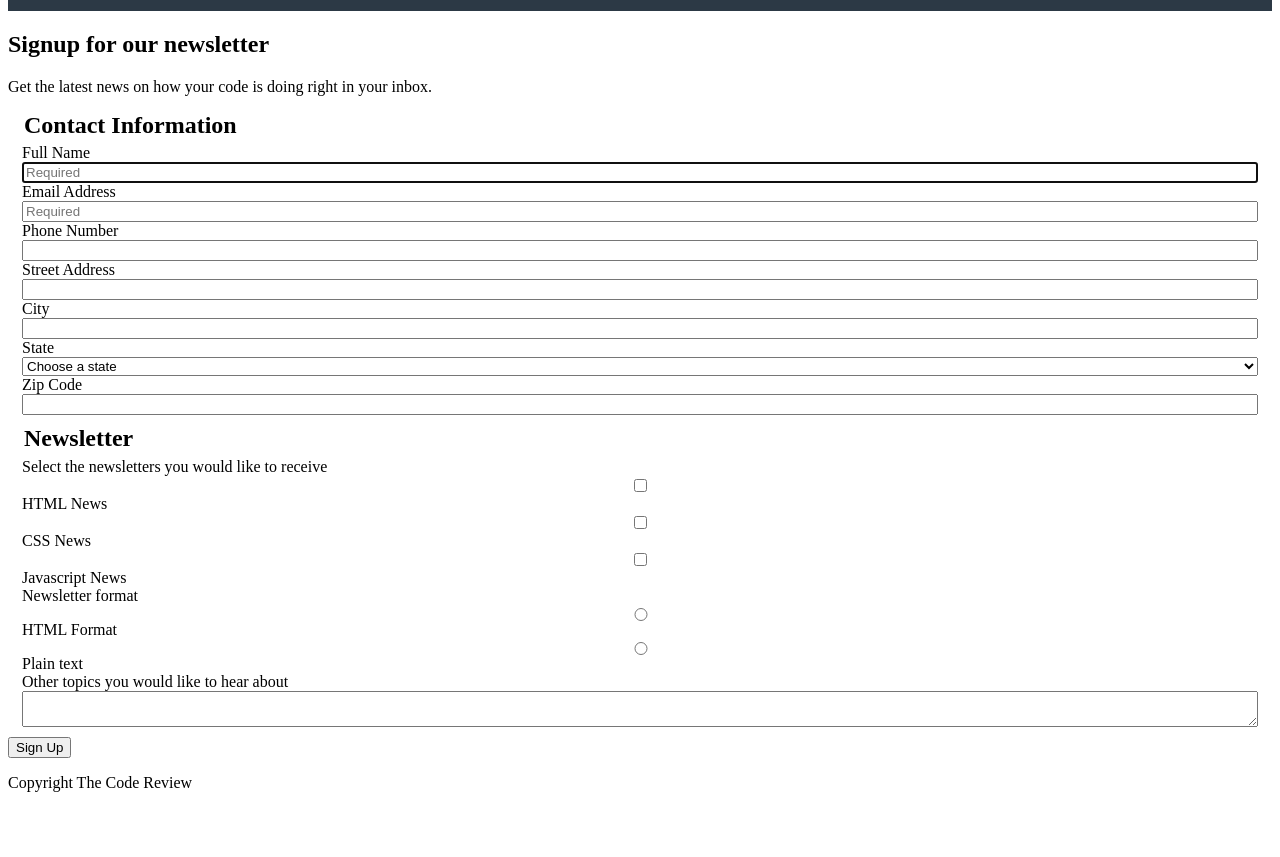
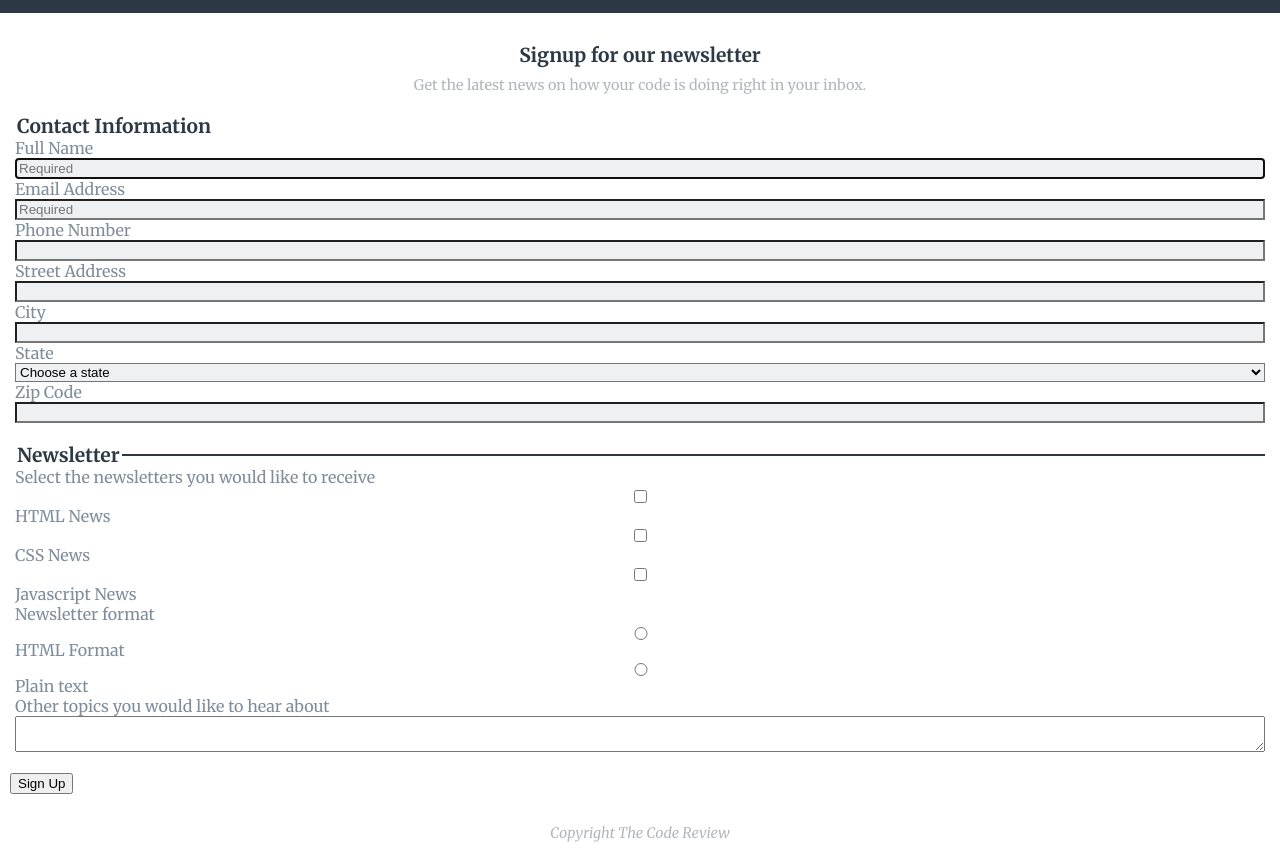
Before and after one commit to sunnysoleil/unit3-soleilwalker, a plain HTML site: page index.html in a window 1280 px wide. Shown: the part 69-926 px from the top of the page. Before the commit the page ends 877 px from the top, so only its background shows below. Drawn offline with Linux system fonts and the light colour scheme.

Commit message:
Styling Part 1

```diff
--- a/css/styles.css
+++ b/css/styles.css
@@ -3,7 +3,8 @@
 }
 
 body {
-    margin-top: 0px;
+    margin: 0px;
+    font-family: "Merriweather", serif;
 }
 
 header {
@@ -17,14 +18,55 @@ h1 {
     color: #fff;
     text-transform: uppercase;
     font-size: 1.2rem;
+    font-weight: 700;
 }
-legend {
-    font-size: 1.5em;
-    font-weight: bold;
+
+h2 {
+    text-align: center;
+    color: #2c3945;
+    margin-block-end: .5em;
+    font-size: 1.2rem;
+    font-weight: 700;
+}
+
+p {
+    text-align: center;
+    color: #b2b7bb;
+    margin-block-start: 0;
+    font-size: .9rem;
+}
+
+footer > p {
+    font-style: italic;
+}
+
+form {
+    margin: 30px 10px;
 }
 
 fieldset {
     display: flex;
     flex-direction: column;
+    margin: 20px 5px;
+    padding: 0;
     border: none;
 }
+
+fieldset + fieldset {
+    border-top: 2px solid #2c3945;
+}
+
+legend {
+    color: #2c3945;
+    font-size: 1.2em;
+    font-weight: bold;
+}
+
+label {
+    color: #7f8d9b;
+}
+
+input, select {
+    background-color: #eff0f1;
+    border: non;
+}
--- a/index.html
+++ b/index.html
@@ -4,6 +4,9 @@
     <meta charset="UTF-8">
     <meta name="viewport" content="width=device-width, initial-scale=1.0">
     <title>The Code Review - Newsletter Form</title>
+    <link rel="preconnect" href="https://fonts.googleapis.com">
+    <link rel="preconnect" href="https://fonts.gstatic.com" crossorigin>
+    <link href="https://fonts.googleapis.com/css2?family=Merriweather:ital,wght@0,400;0,700;1,400&display=swap" rel="stylesheet">
     <link rel="stylesheet" href="css/styles.css">
 </head>
 <body>
```
